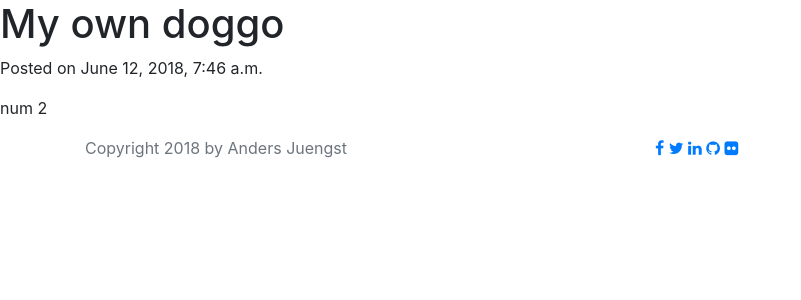
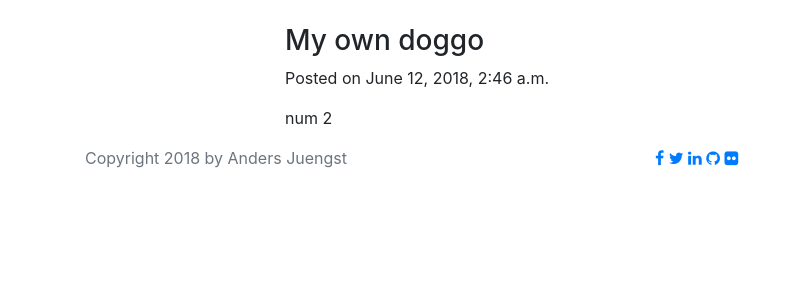
Before and after one commit to DersJ/resume-site-2, a Django app: page /blog/2/ in a window 1280 px wide. Shown: the part 56-356 px from the top of the page, without its empty margins (0-801 px from the left). Run offline with Django 3.2, Linux system fonts and the light colour scheme; data comes from the database, SQL or seed files in the repository; some libraries are stand-ins or nearby versions.

Commit message:
fixed edit

```diff
--- a/blog/views.py
+++ b/blog/views.py
@@ -58,12 +58,16 @@ def post_list(request):
 def post_update(request, id=None):
 	instance = get_object_or_404(Post, id=id)
 
-	form = PostForm(request.POST or None, request.FILES or None, instance=instance)
-	if(form.is_valid):
-		instance = form.save(commit=False)
-		instance.save()
-		messages.success(request, "Item saved")
-		return HttpResponseRedirect(instance.get_absolute_url())
+	if request.method=="POST":
+		form = PostForm(request.POST or None, request.FILES or None, instance=instance)
+		try:
+			if(form.is_valid):
+				form.save(commit=False).save()
+				messages.success(request, "Item saved")
+		except Exception as e:
+			messages.warning(request, "Your post was not saved due to an error: {}".format(e))
+	else:
+		form = PostForm(instance=instance)
 
 	context = {
 		"title": instance.title,
--- a/resumesite2/settings.py
+++ b/resumesite2/settings.py
@@ -112,7 +112,7 @@ AUTH_PASSWORD_VALIDATORS = [
 
 LANGUAGE_CODE = 'en-us'
 
-TIME_ZONE = 'UTC'
+TIME_ZONE = 'EST'
 
 USE_I18N = True
 
--- a/templates/home.html
+++ b/templates/home.html
@@ -8,7 +8,7 @@
 
 <div class="row">
 <div class="col-lg-8 col-sm-6">
-<h4> About me </h4>
+<h3> About me </h3>
 <p> I'm a member of the University of North Carolina at Chapel Hill class of 2020, working toward a BS in Computer Science with a minor in entrepreneurship. As a problem solver since birth, I love using my programming and engineering skills to create applicable solutions to real world problems. Outside of CS, I'm an avid Ultimate Frisbee Player (National Champion in 2015, 2016 and 2018), and this year I was elected to be captain of the UNC Men's Ultimate team, Darkside. I spend my free time exploring music, hiking, and photography. </p>
 <p>This summer I'm embarking on a cross-country road trip with a few friends. We will be backingpacking and camping all over western Canada and the U.S. Check out my <a href='/blog/'>blog</a> and <a href='https://www.flickr.com/photos/dersj/'>Flickr</a> for updates and pictures!</p>
 </div>
--- a/templates/post_detail.html
+++ b/templates/post_detail.html
@@ -3,14 +3,24 @@
 {% block head_title %} {{instance.title}} | {{block.super}} {%endblock head_title%}
 
 {%block content %}
+<div class="container">
+<div calss="row">
+<div class='col-sm-8 offset-sm-2'>
+</br>
 {% if instance.image %}
 <img src='{{instance.image.url}}' class='img-fluid' />
 {% endif %}
-<h1> {{ title }} </h1>
+
+<h3> {{ title }} </h3>
 <p> Posted on {{instance.updated}}</p>
 
-<p>{{instance.content}}</p>
+{% autoescape off %}
+<p>{{instance.content|linebreaks}}</p>
+{% endautoescape %}
 
+</div>
+</div>
+</div>
 
 
 {% endblock content %}
--- a/templates/post_list.html
+++ b/templates/post_list.html
@@ -16,8 +16,8 @@
   {% endif %}
   <div class="card-body">
     <h5 class="card-title">{{obj.title}}</h5>
-    <h6 class="card-subtitle mb-2 text-muted"><small>Posted {{obj.timestamp|timesince}} ago</small></h6>
-    <p class="card-text">{{obj.content|linebreaks|truncatechars:120}}</p>
+    <h6 class="card-subtitle mb-2 text-muted"><small>Posted {{obj.updated|timesince}} ago</small></h6>
+    <p class="card-text">{{obj.content|linebreaks|truncatechars:180}}</p>
     <a href="{{obj.get_absolute_url}}" class="btn btn-primary">View</a>
   </div>
 </div>
```
Also changed, not shown: resumesite2/urls.py (line endings or trailing spaces).
